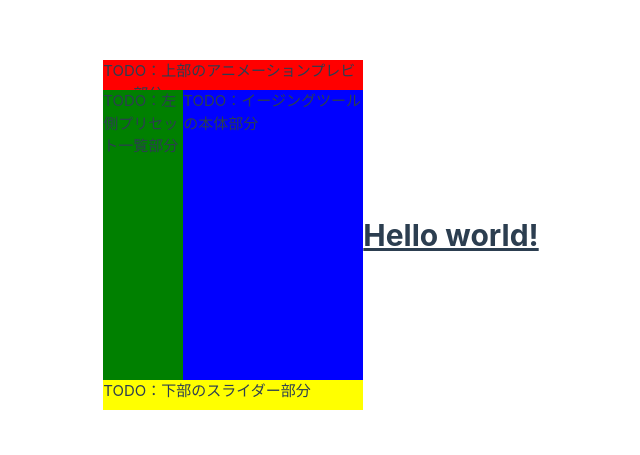
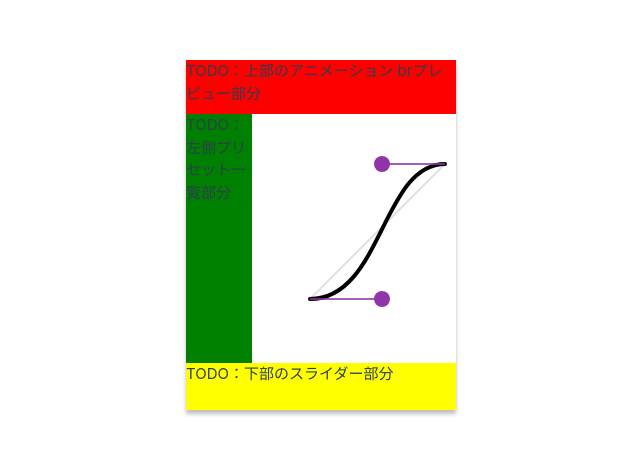
Before and after one commit to ebiyuta/easing-tool, a Vue app in the folder project/: page / in a window 1280 px wide. Shown: the part 165-620 px from the top of the page, without its empty margins (319-959 px from the left). Built offline with nearby package versions, Linux system fonts and the light colour scheme.

Commit message:
EasingToolBody：見た目に必要な要素をsvgで記述

```diff
--- a/project/src/App.vue
+++ b/project/src/App.vue
@@ -5,9 +5,6 @@ import EasingTool from './components/EasingTool.vue'
 <template>
   <main class="main">
     <EasingTool />
-    <h1 class="text-3xl font-bold underline">
-      Hello world!
-    </h1>
   </main>
 </template>
 
--- a/project/src/components/EasingTool.vue
+++ b/project/src/components/EasingTool.vue
@@ -1,26 +1,32 @@
-<script setup lang="ts"></script>
+<script setup lang="ts">
+import EasingToolBody from "@/components/EasingToolBody/EasingToolBody.vue";
+</script>
 
 <template>
-  <div class="easingTool">
-    <div class="easingTool_preview">TODO：上部のアニメーションプレビュー部分</div>
-    <div class="easingTool_preset">TODO：左側プリセット一覧部分</div>
-    <div class="easingTool_body">TODO：イージングツールの本体部分</div>
-    <div class="easingTool_slider">TODO：下部のスライダー部分</div>
+  <div class="EasingTool">
+    <div class="EasingTool_preview">TODO：上部のアニメーション brプレビュー部分</div>
+    <div class="EasingTool_preset">TODO：左側プリセット一覧部分</div>
+    <div class="EasingTool_body">
+      <EasingToolBody/>
+    </div>
+    <div class="EasingTool_slider">TODO：下部のスライダー部分</div>
   </div>
 </template>
 
 <style scoped lang="scss">
-.easingTool {
+.EasingTool {
   display: grid;
   grid-template:
-    'preview preview' 30px
+    'preview preview' 54px
     'preset body' 1fr
-    'slider slider' 30px / 80px 1fr;
-  width: 260px;
+    'slider slider' 47px / 66px 1fr;
+  width: 270px;
   height: 350px;
+  box-shadow: 0px 4px 4px 0px rgba(0, 0, 0, 0.25);
 
   &_preview {
     grid-area: preview;
+    word-break: break-all;
     background-color: red;
   }
 
@@ -31,7 +37,6 @@
 
   &_body {
     grid-area: body;
-    background-color: blue;
   }
 
   &_slider {
--- /dev/null
+++ b/project/src/components/EasingToolBody/EasingToolBody.vue
@@ -0,0 +1,47 @@
+<script setup lang="ts">
+// 始点の座標
+const START_POINT = {
+  x: 2,
+  y: 185
+}
+// 終点の座標
+const END_POINT = {
+  x: 137,
+  y: 50
+}
+// 始点ハンドルの座標
+const startHandle = {
+  x: 74,
+  y: 185
+}
+// 終点ハンドルの座標
+const endHandle = {
+  x: 74,
+  y: 50
+}
+</script>
+
+<template>
+  <div class="EasingToolBody">
+    <svg class="ml-auto" width="148" height="248" xmlns="http://www.w3.org/2000/svg">
+      <!-- 背景のリニアを表す補助線 -->
+      <line :x1="START_POINT.x" :y1="START_POINT.y" :x2="END_POINT.x" :y2="END_POINT.y" fill="none" stroke="#DFE1E5" stroke-width="2" stroke-linecap="round" />
+
+      <!-- イージングの強度を示すベジェ曲線 -->
+      <path :d="`M ${START_POINT.x} ${START_POINT.y} C 74 185, 74 50 ${END_POINT.x} ${END_POINT.y}`" stroke="black" stroke-width="4" fill="transparent" stroke-linecap="round"/>
+      <!-- 始点とハンドルを繋ぐ補助線 -->
+      <line :x1="START_POINT.x" :y1="START_POINT.y" :x2="startHandle.x" :y2="startHandle.y" fill="none" stroke="#9034AA" stroke-width="2" opacity="0.8" />
+      <!-- 終点とハンドルを繋ぐ補助線 -->
+      <line :x1="END_POINT.x" :y1="END_POINT.y" :x2="endHandle.x" :y2="endHandle.y" fill="none" stroke="#9034AA" stroke-width="2" opacity="0.8" />
+      <!-- 始点のハンドル -->
+      <circle :cx="startHandle.x" :cy="startHandle.y" r="8" fill="#9034AA" />
+      <!-- 終点のハンドル -->
+      <circle :cx="endHandle.x" :cy="endHandle.y" r="8" fill="#9034AA" />
+    </svg>
+  </div>
+</template>
+
+<style scoped lang="scss">
+.EasingToolBody {
+}
+</style>
```
